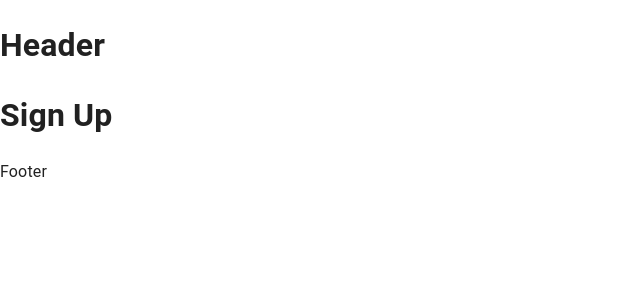
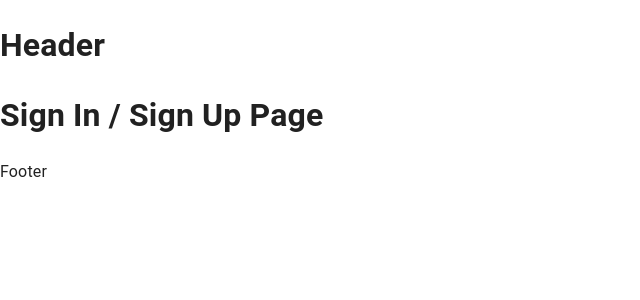
Before and after one commit to gentoosiast/graphiql-app, a React (Vite) app: page /auth in a window 1280 px wide. Shown: the top 300 px of the page, without its empty margins (0-640 px from the left). Built offline with nearby package versions, Linux system fonts and the light colour scheme.

Commit message:
fix: wrap Outlet in <main> element

```diff
--- a/src/components/RootLayout/RootLayout.tsx
+++ b/src/components/RootLayout/RootLayout.tsx
@@ -8,7 +8,9 @@ export const RootLayout = (): JSX.Element => {
   return (
     <>
       <Header />
-      <Outlet />
+      <main>
+        <Outlet />
+      </main>
       <Footer />
     </>
   );
--- a/src/features/auth/routes/AuthPage.tsx
+++ b/src/features/auth/routes/AuthPage.tsx
@@ -2,8 +2,8 @@ import type { JSX } from 'react';
 
 export const AuthPage = (): JSX.Element => {
   return (
-    <div>
-      <h1>Sign Up</h1>
-    </div>
+    <>
+      <h1>Sign In / Sign Up Page</h1>
+    </>
   );
 };
--- a/src/features/graphiql/routes/MainPage.tsx
+++ b/src/features/graphiql/routes/MainPage.tsx
@@ -2,8 +2,8 @@ import type { JSX } from 'react';
 
 export const MainPage = (): JSX.Element => {
   return (
-    <div>
+    <>
       <h1>Main Page</h1>
-    </div>
+    </>
   );
 };
--- a/src/features/misc/routes/NotFoundPage.tsx
+++ b/src/features/misc/routes/NotFoundPage.tsx
@@ -2,8 +2,8 @@ import type { JSX } from 'react';
 
 export const NotFoundPage = (): JSX.Element => {
   return (
-    <div>
+    <>
       <h1>Page Not Found</h1>
-    </div>
+    </>
   );
 };
--- a/src/features/misc/routes/WelcomePage.tsx
+++ b/src/features/misc/routes/WelcomePage.tsx
@@ -3,12 +3,12 @@ import { Link } from 'react-router-dom';
 
 export const WelcomePage = (): JSX.Element => {
   return (
-    <div>
+    <>
       <h1>Welcome</h1>
       <nav>
         <Link to="/auth">Sign In / Sign Up Page</Link>
         <Link to="/main">Main Page</Link>
       </nav>
-    </div>
+    </>
   );
 };
--- a/src/routes/routes.tsx
+++ b/src/routes/routes.tsx
@@ -9,9 +9,9 @@ export const routes = [
       { element: <WelcomePage />, index: true },
       { element: <MainPage />, path: '/main' },
       { element: <AuthPage />, path: '/auth' },
+      { element: <NotFoundPage />, path: '*' },
     ],
     element: <RootLayout />,
     path: '/',
   },
-  { element: <NotFoundPage />, path: '*' },
 ];
```
